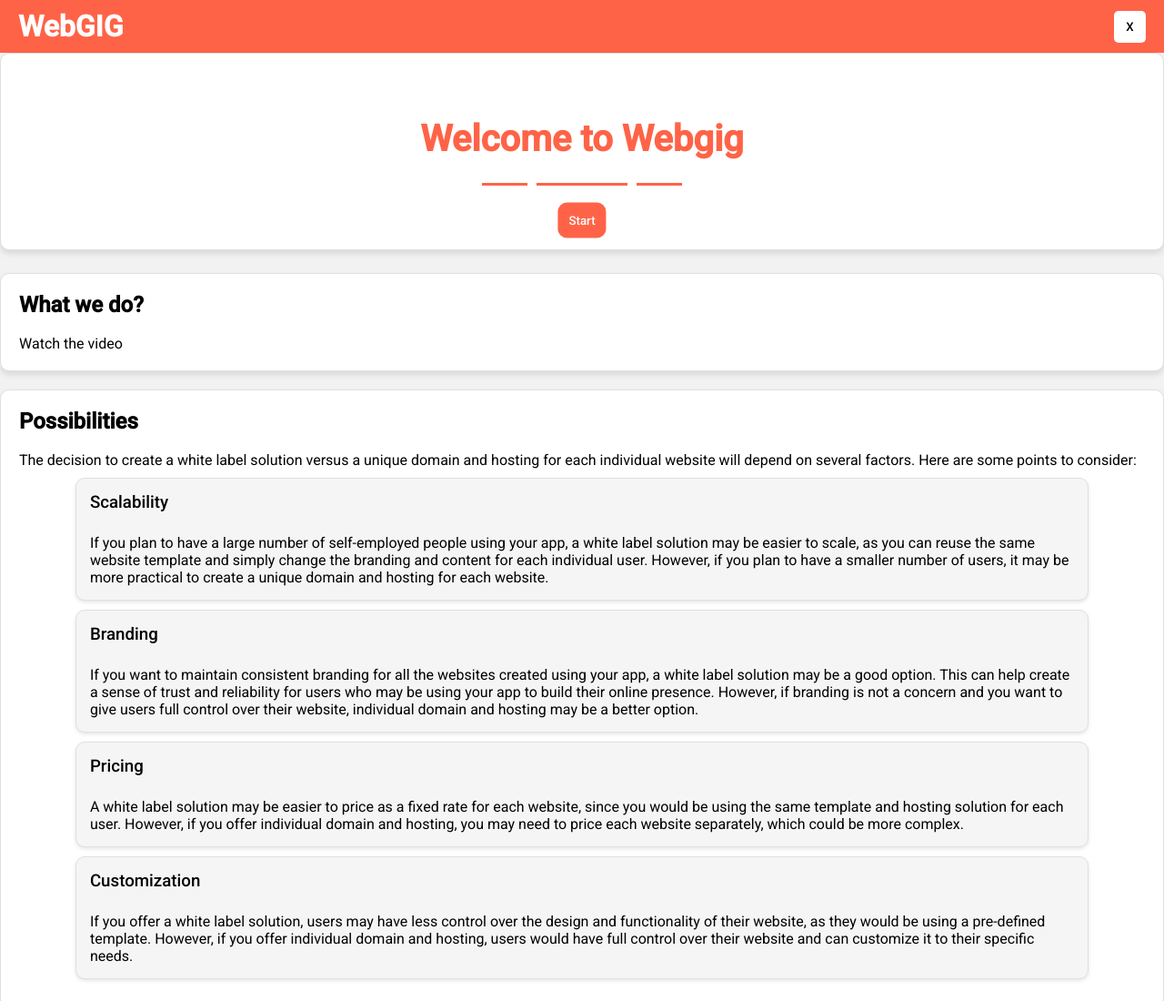
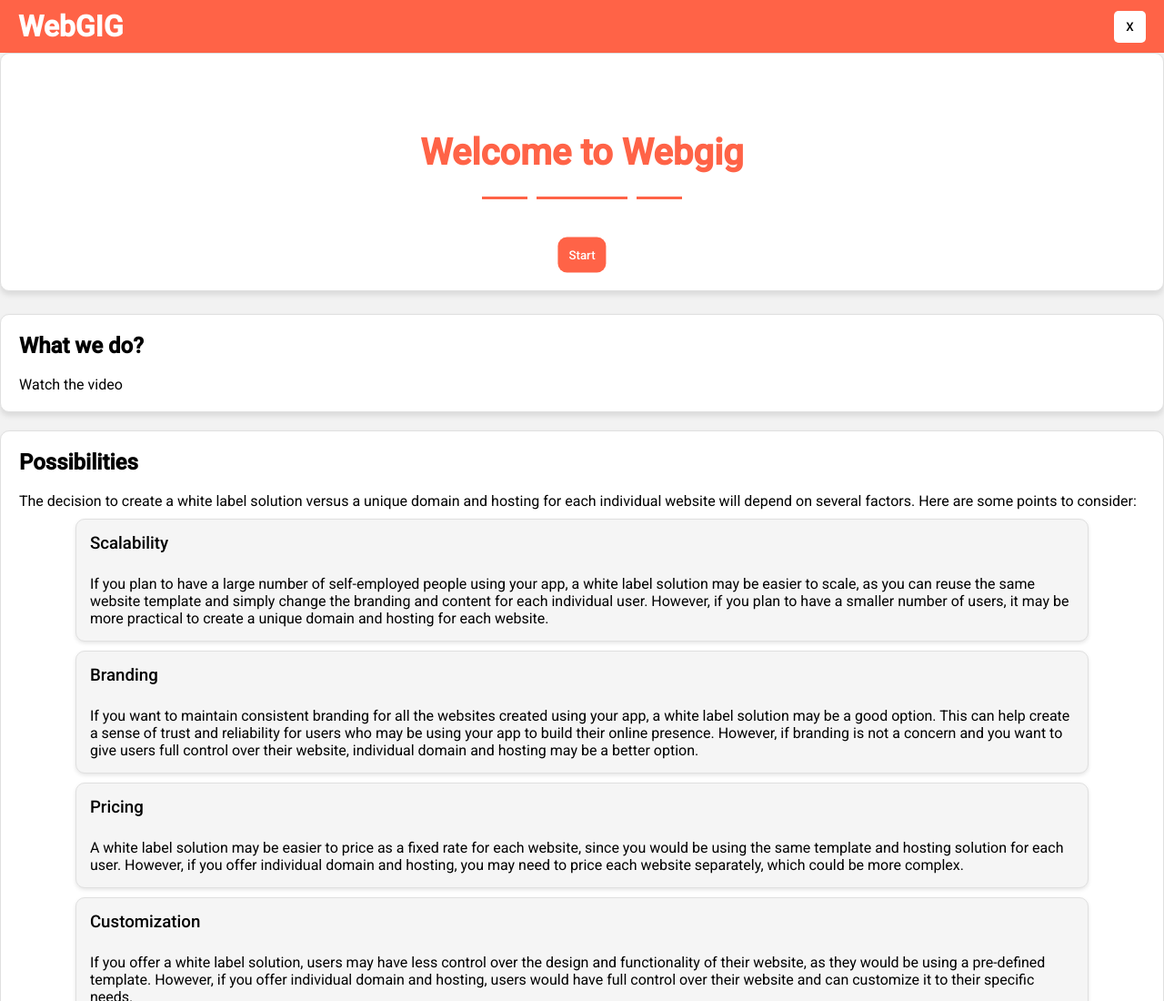
Before and after one commit to CookieStudioCanada/Webgig, a plain HTML site: page index.html in a window 1280 px wide. Shown: the top 1100 px of the page at 91% size. Drawn offline with Linux system fonts and the light colour scheme.

Commit message:
V0.51
Intro

```diff
--- a/index.html
+++ b/index.html
@@ -6,8 +6,6 @@
     <meta name="viewport" content="width=device-width, initial-scale=1.0">
     <title>Webgig</title>
     <link rel="stylesheet" href="styles.css">
-    <link rel="stylesheet" href="https://cdnjs.cloudflare.com/ajax/libs/font-awesome/4.7.0/css/font-awesome.min.css">
-
 </head>
 <body>
 
--- a/styles.css
+++ b/styles.css
@@ -346,7 +346,8 @@ button:focus {
 
 .intro {
   text-align: center;
-  padding: 50px 0;
+  padding-top: 65px;
+  padding-bottom: 80px;
 }
 
 .intro h1 {
```
